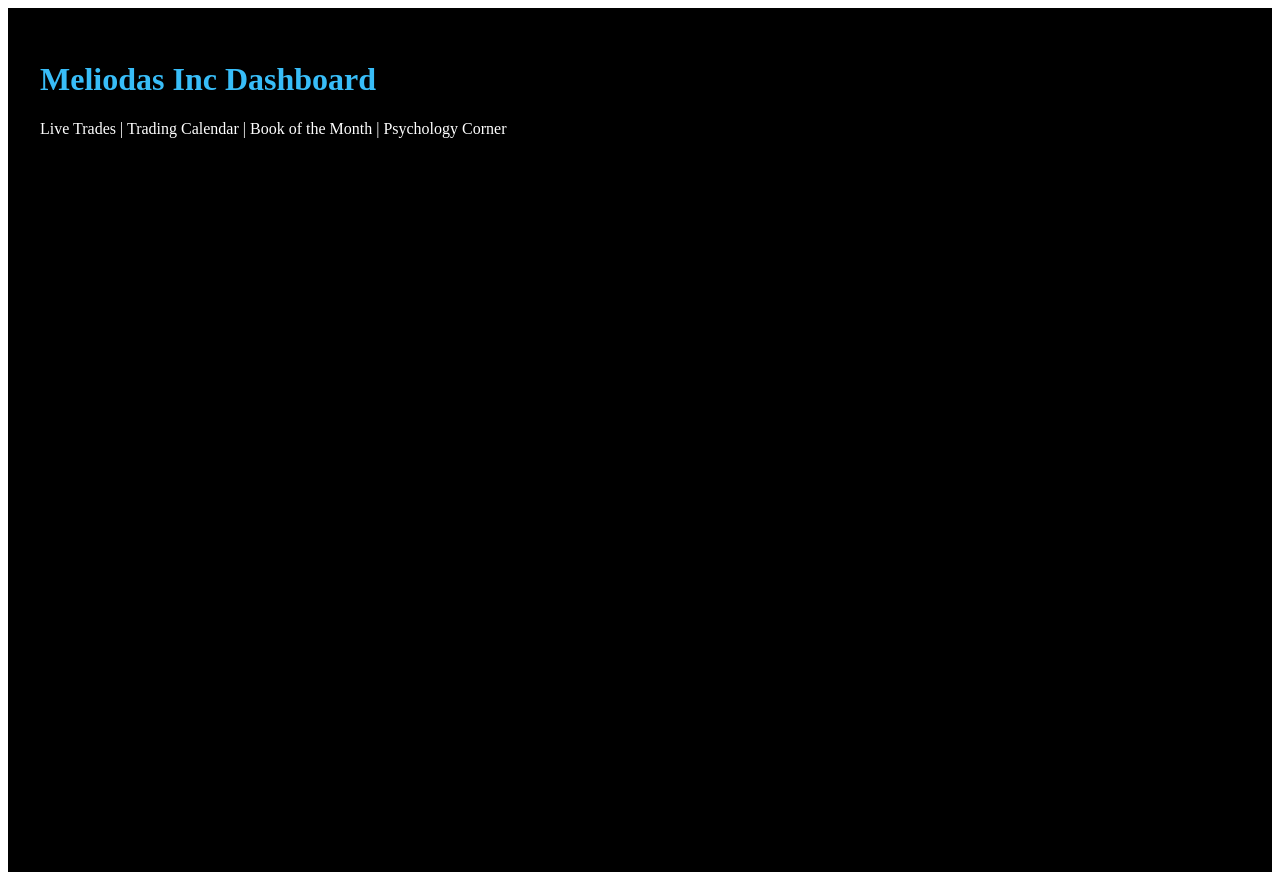
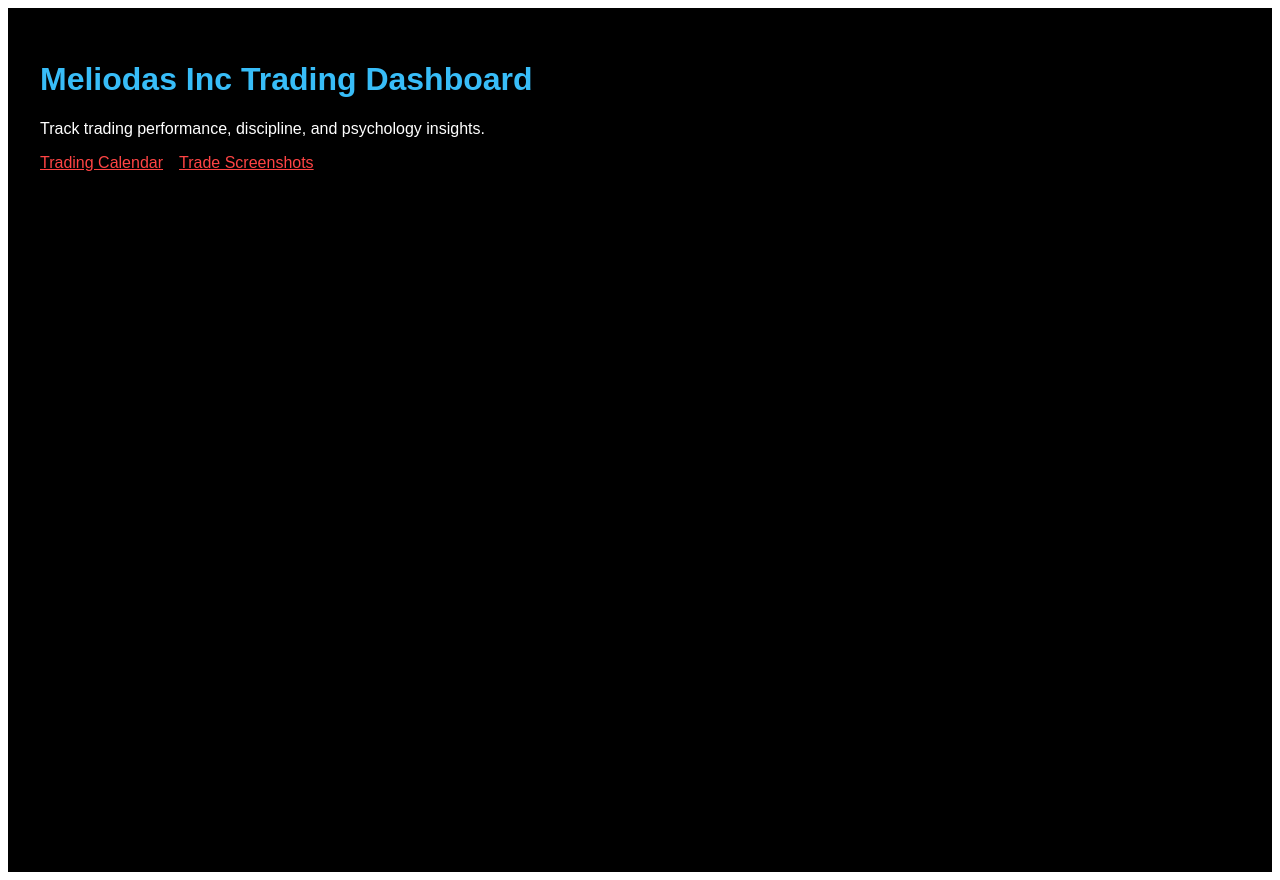
Before and after one commit to fabichowder/Meliodas-inc-, a Next.js app: page / in a window 1280 px wide. Built offline with nearby package versions, Linux system fonts and the light colour scheme.

Commit message:
Update index.js

```diff
--- a/pages/index.js
+++ b/pages/index.js
@@ -1,10 +1,12 @@
-import React from "react";
-
 export default function Home() {
   return (
-    <div style={{ backgroundColor: '#000', color: '#fff', height: '100vh', padding: '2rem' }}>
-      <h1 style={{ color: '#38bdf8' }}>Meliodas Inc Dashboard</h1>
-      <p>Live Trades | Trading Calendar | Book of the Month | Psychology Corner</p>
+    <div style={{ backgroundColor: '#000', color: '#fff', minHeight: '100vh', padding: '2rem', fontFamily: 'Arial, sans-serif' }}>
+      <h1 style={{ color: '#38bdf8' }}>Meliodas Inc Trading Dashboard</h1>
+      <p>Track trading performance, discipline, and psychology insights.</p>
+      <nav>
+        <a href="/calendar" style={{ color: '#ff4444', marginRight: '1rem' }}>Trading Calendar</a>
+        <a href="/screenshots" style={{ color: '#ff4444' }}>Trade Screenshots</a>
+      </nav>
     </div>
   );
 }
```
